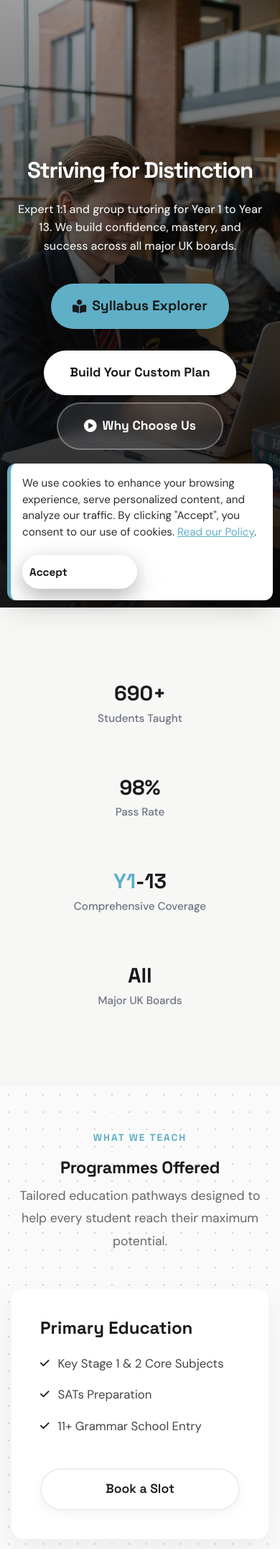
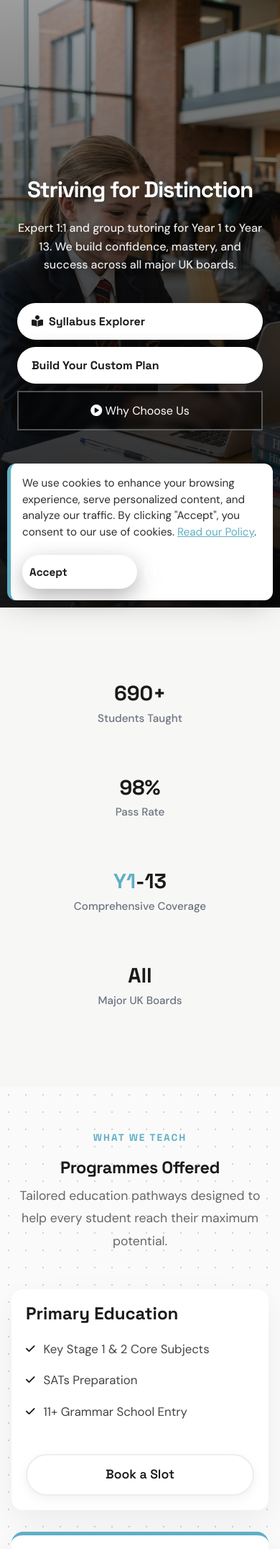
Before and after one commit to Stephen-jd/4js, a Django app: page / in a window 390 px wide. Shown: the top 2152 px of the page at 72% size. Run offline with Django 5.2, Linux system fonts and the light colour scheme; grey boxes are pictures that could not be loaded.

Commit message:
Enhance mobile media queries and remove hardcoded inline padding

```diff
--- a/static/css/style.css
+++ b/static/css/style.css
@@ -177,6 +177,14 @@ h1, h2, h3, h4, h5, h6 {
   max-width: var(--container-wide);
   margin: 0 auto;
   padding: 0 var(--section-pad-x);
+}
+
+.contact-card {
+  padding: 50px;
+}
+
+.pricing-card-inner {
+  padding: 40px;
 }
 
 /* --- Section Base --- */
@@ -632,6 +640,28 @@ h1, h2, h3, h4, h5, h6 {
   color: var(--scandi-teal-light);
 }
 
+.hero-btn-primary {
+  background-color: var(--scandi-teal-dark);
+  font-size: 1.2rem;
+  padding: 15px 30px;
+}
+
+.hero-btn-secondary {
+  background-color: white;
+  color: var(--black);
+  font-size: 1.2rem;
+  padding: 15px 30px;
+}
+
+.hero-btn-tertiary {
+  border: 2px solid rgba(255,255,255,0.3);
+  color: white;
+  font-size: 1.2rem;
+  padding: 15px 30px;
+  background: rgba(0,0,0,0.4);
+  backdrop-filter: blur(5px);
+}
+
 .hero-content p {
   font-size: clamp(1.1rem, 2.5vw, 1.4rem);
   color: rgba(255, 255, 255, 0.9);
@@ -2222,6 +2252,12 @@ h1, h2, h3, h4, h5, h6 {
   .navbar-inner {
     height: 64px;
   }
+  .contact-card {
+    padding: 25px !important;
+  }
+  .pricing-card-inner {
+    padding: 20px !important;
+  }
 
   .hero-content h1 {
     font-size: clamp(2rem, 7vw, 3rem);
@@ -2229,6 +2265,13 @@ h1, h2, h3, h4, h5, h6 {
 
   .hero-buttons {
     flex-direction: column;
+    width: 100%;
+  }
+  .hero-buttons a {
+    width: 100%;
+    text-align: center;
+    padding: 12px 20px !important;
+    font-size: 1rem !important;
   }
 
   .trust-grid {
--- a/website/templates/website/home.html
+++ b/website/templates/website/home.html
@@ -37,12 +37,10 @@
     <div class="hero-content reveal">
         <h1 class="hero-title">Striving for Distinction</h1>
         <p class="hero-subtitle">Expert 1:1 and group tutoring for Year 1 to Year 13. We build confidence, mastery, and success across all major UK boards.</p>
-        <div style="display: flex; gap: 15px; justify-content: center; margin-bottom: 30px;">
-            <a href="{% url 'syllabus_explorer' %}" class="btn-primary" style="background-color: var(--scandi-teal-dark); font-size: 1.2rem; padding: 15px 30px;"><i class="fas fa-book-reader"></i> Syllabus Explorer</a>
-        </div>
         <div class="hero-buttons">
-            <a href="#plan-builder" class="btn-primary">Build Your Custom Plan</a>
-            <a href="{% url 'why_us' %}" class="btn-ghost"><i class="fas fa-play-circle"></i> Why Choose Us</a>
+            <a href="{% url 'syllabus_explorer' %}" class="btn-primary hero-btn-primary"><i class="fas fa-book-reader"></i> Syllabus Explorer</a>
+            <a href="{% url 'custom_plan' %}" class="btn-primary hero-btn-secondary">Build Your Custom Plan</a>
+            <a href="#programmes" class="btn-secondary hero-btn-tertiary"><i class="fas fa-play-circle"></i> Why Choose Us</a>
         </div>
     </div>
 
@@ -84,7 +82,7 @@
 </section>
 
 <!-- NEW SECTION: Programmes Offered -->
-<section class="section" id="programmes" style="background-color: #fafafa; background-image: radial-gradient(#d1d1d1 1px, transparent 1px); background-size: 24px 24px; padding: 60px 0;">
+<section class="section" id="programmes" style="background-color: #fafafa; background-image: radial-gradient(#d1d1d1 1px, transparent 1px); background-size: 24px 24px;">
     <div class="container">
         <div class="section-header reveal" style="text-align: center; margin-bottom: 50px;">
             <span class="section-label" style="color: var(--scandi-teal-dark); text-transform: uppercase; letter-spacing: 2px; font-size: 0.85rem; font-weight: 700;">What We Teach</span>
@@ -93,7 +91,7 @@
         </div>
         <div style="display: grid; grid-template-columns: repeat(auto-fit, minmax(300px, 1fr)); gap: 30px;">
             <!-- Primary Education -->
-            <div style="background: white; padding: 40px; border-radius: 16px; box-shadow: 0 15px 40px rgba(0,0,0,0.06); display: flex; flex-direction: column;">
+            <div class="pricing-card-inner" style="background: white; border-radius: 16px; box-shadow: 0 15px 40px rgba(0,0,0,0.06); display: flex; flex-direction: column;">
                 <h3 style="margin-bottom: 20px; color: var(--black); font-size: 1.5rem; font-weight: 700;">Primary Education</h3>
                 <ul style="list-style: none; padding: 0; color: #444; flex-grow: 1; font-size: 1.05rem;">
                     <li style="margin-bottom: 15px; display: flex; align-items: center;"><i class="fas fa-check" style="color: var(--black); margin-right: 12px; font-size: 0.9rem;"></i> Key Stage 1 & 2 Core Subjects</li>
@@ -103,7 +101,7 @@
                 <a href="#contact" class="btn-primary" style="background-color: white; color: var(--black); border: 2px solid #eee; margin-top: 30px; text-align: center; justify-content: center; width: 100%; border-radius: 50px; font-weight: 600; padding: 12px 0; transition: 0.3s; box-shadow: 0 5px 15px rgba(0,0,0,0.05);">Book a Slot</a>
             </div>
             <!-- Secondary Education -->
-            <div style="background: white; padding: 40px; border-radius: 16px; box-shadow: 0 15px 40px rgba(0,0,0,0.06); border-top: 5px solid var(--scandi-teal-dark); display: flex; flex-direction: column;">
+            <div class="pricing-card-inner" style="background: white; border-radius: 16px; box-shadow: 0 15px 40px rgba(0,0,0,0.06); border-top: 5px solid var(--scandi-teal-dark); display: flex; flex-direction: column;">
                 <h3 style="margin-bottom: 20px; color: var(--black); font-size: 1.5rem; font-weight: 700;">Secondary Education</h3>
                 <ul style="list-style: none; padding: 0; color: #444; flex-grow: 1; font-size: 1.05rem;">
                     <li style="margin-bottom: 15px; display: flex; align-items: center;"><i class="fas fa-check" style="color: var(--scandi-teal-light); margin-right: 12px; font-size: 0.9rem;"></i> Key Stage 3 Foundations</li>
@@ -113,7 +111,7 @@
                 <a href="#contact" class="btn-primary" style="background-color: var(--scandi-teal-dark); color: white; margin-top: 30px; text-align: center; justify-content: center; width: 100%; border-radius: 50px; font-weight: 600; padding: 12px 0; transition: 0.3s;">Book a Slot</a>
             </div>
             <!-- A-Level & Medicine -->
-            <div style="background: white; padding: 40px; border-radius: 16px; box-shadow: 0 15px 40px rgba(0,0,0,0.06); border-top: 5px solid var(--black); display: flex; flex-direction: column;">
+            <div class="pricing-card-inner" style="background: white; border-radius: 16px; box-shadow: 0 15px 40px rgba(0,0,0,0.06); border-top: 5px solid var(--black); display: flex; flex-direction: column;">
                 <h3 style="margin-bottom: 20px; color: var(--black); font-size: 1.5rem; font-weight: 700;">A-Level & Medicine</h3>
                 <ul style="list-style: none; padding: 0; color: #444; flex-grow: 1; font-size: 1.05rem;">
                     <li style="margin-bottom: 15px; display: flex; align-items: center;"><i class="fas fa-check" style="color: var(--black); margin-right: 12px; font-size: 0.9rem;"></i> A-Level Mathematics & Science</li>
@@ -690,7 +688,7 @@ function switchExamTab(tabId) {
 </script>
 
 <!-- NEW SECTION: Animated Statistics -->
-<section class="section section--dark" style="background-color: #0b0c10; text-align: center; padding: 80px 0;">
+<section class="section section--dark" style="background-color: #0b0c10; text-align: center;">
     <div class="container">
         <h3 style="color: white; font-size: 1.5rem; margin-bottom: 20px; font-weight: normal;">Trusted by parents and students across the UK</h3>
 
@@ -848,11 +846,11 @@ function switchExamTab(tabId) {
 </div>
 
 <!-- CTA Section -->
-<section class="section" id="contact" style="background-color: #11141a; padding: 100px 0;">
+<section class="section" id="contact" style="background-color: #11141a;">
     <div class="container" style="display: flex; flex-direction: column; align-items: center;">
         <h2 style="color: #66b2ff; font-size: 2.5rem; text-align: center; margin-bottom: 40px; font-weight: bold; max-width: 600px; line-height: 1.3;">Ready to Start Your Child's Learning Journey?</h2>
 
-        <div style="background: linear-gradient(145deg, #1a1c23 0%, #0d0f14 100%); border: 2px solid rgba(102, 178, 255, 0.4); box-shadow: 0 0 30px rgba(102, 178, 255, 0.2), inset 0 0 20px rgba(102, 178, 255, 0.1); border-radius: 16px; padding: 50px; width: 100%; max-width: 900px; position: relative; overflow: hidden; display: flex; flex-wrap: wrap; gap: 40px;">
+        <div class="contact-card" style="background: linear-gradient(145deg, #1a1c23 0%, #0d0f14 100%); border: 2px solid rgba(102, 178, 255, 0.4); box-shadow: 0 0 30px rgba(102, 178, 255, 0.2), inset 0 0 20px rgba(102, 178, 255, 0.1); border-radius: 16px; width: 100%; max-width: 900px; position: relative; overflow: hidden; display: flex; flex-wrap: wrap; gap: 40px;">
             <!-- Subtle glow effect -->
             <div style="position: absolute; top: -50px; left: -50px; width: 200px; height: 200px; background: radial-gradient(circle, rgba(102,178,255,0.15) 0%, transparent 70%); border-radius: 50%;"></div>
 
```
